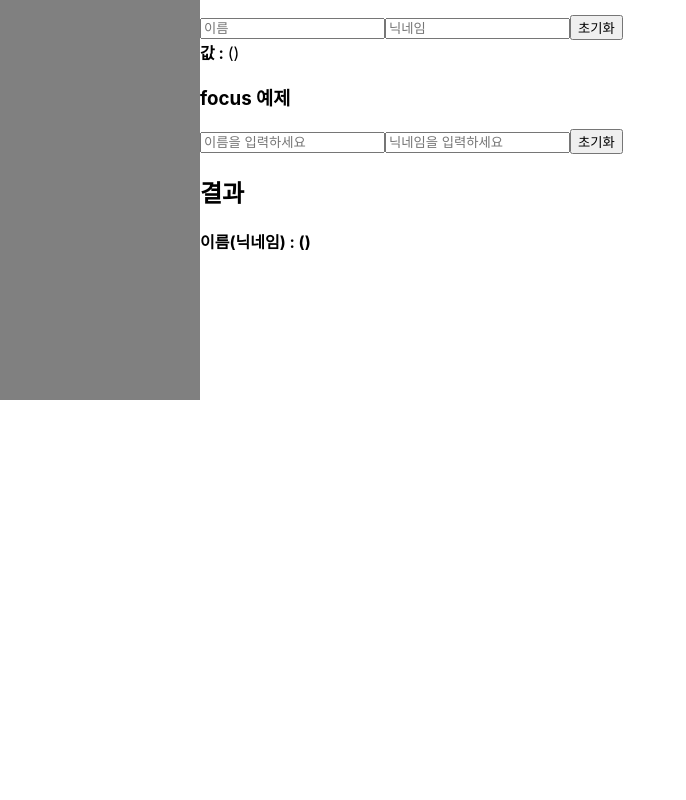
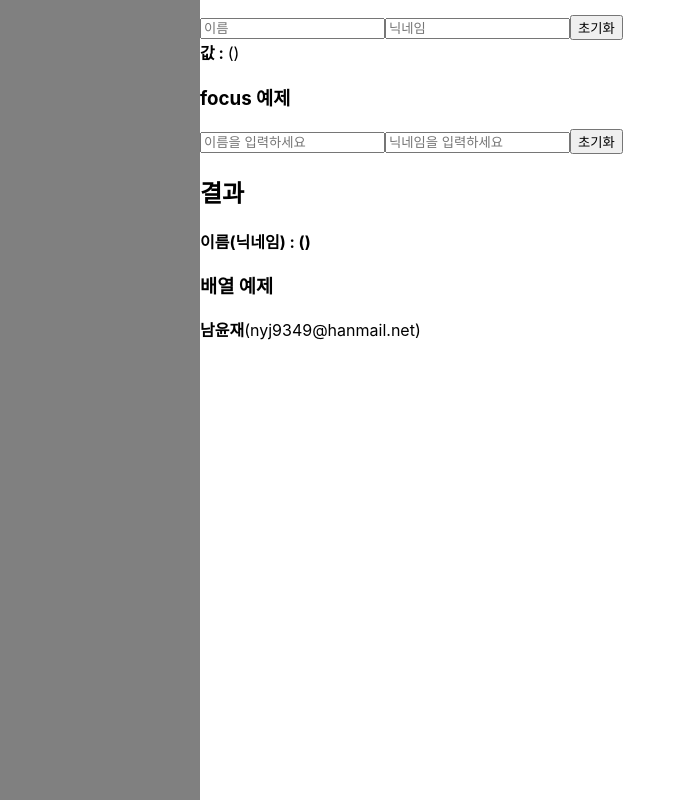
Before and after one commit to nam-yoonjae/React-Study, a React (Create React App) app in the folder thirdapp/: page / in a window 1280 px wide. Shown: the part 685-1485 px from the top of the page, without its empty margins (0-686 px from the left). Before the commit the page ends 1085 px from the top, so only its background shows below. Built offline with nearby package versions, Linux system fonts and the light colour scheme.

Commit message:
useRef 연습중

```diff
--- a/thirdapp/src/App.css
+++ b/thirdapp/src/App.css
@@ -12,7 +12,7 @@
 .sideNav {
   background : gray;
   width : 200px;
-  height :900px;
+  height :1300px;
   padding:1rem 0rem;
   float:left;
 }
--- a/thirdapp/src/App.js
+++ b/thirdapp/src/App.js
@@ -5,6 +5,7 @@ import Counter from './Counter';
 import InputSample from './InputSample';
 import InputSample2 from './InputSample2';
 import FocusSample from './FocusSample';
+import UserList from './UserList';
 import "./App.css";
 
 function App() {
@@ -51,6 +52,10 @@ function App() {
             <h3>focus 예제</h3>
             <FocusSample/>
           </div>
+          <div>
+            <h3>배열 예제</h3>
+            <UserList/>
+          </div>
       </div>
     </>
   );
--- /dev/null
+++ b/thirdapp/src/UserList.js
@@ -0,0 +1,41 @@
+import React from 'react';
+
+function UserRender({user}){
+    return(
+        <div>
+            <b>{user.username}</b><span>({user.email})</span>
+        </div>
+    );
+};
+
+function UserList () {
+
+    const users = [
+        {
+            id : '1'
+            , username : '남윤재'
+            , email : 'nyj9349@hanmail.net'
+        },
+        {
+            id : '2'
+            , username : '벨로퍼트'
+            , email : 'velopert@gmail.com'
+        },
+        {
+            id : '3'
+            , username : '홍길동'
+            , email : 'hong@gmail.com'
+        }
+    ];
+
+
+    return (
+        <>
+           <div>
+               <UserRender user={users[0]}/>
+           </div>
+        </>
+    );
+};
+
+export default UserList;
```
Also changed, not shown: 1 other file (tests, documents, lock files or other folders).
